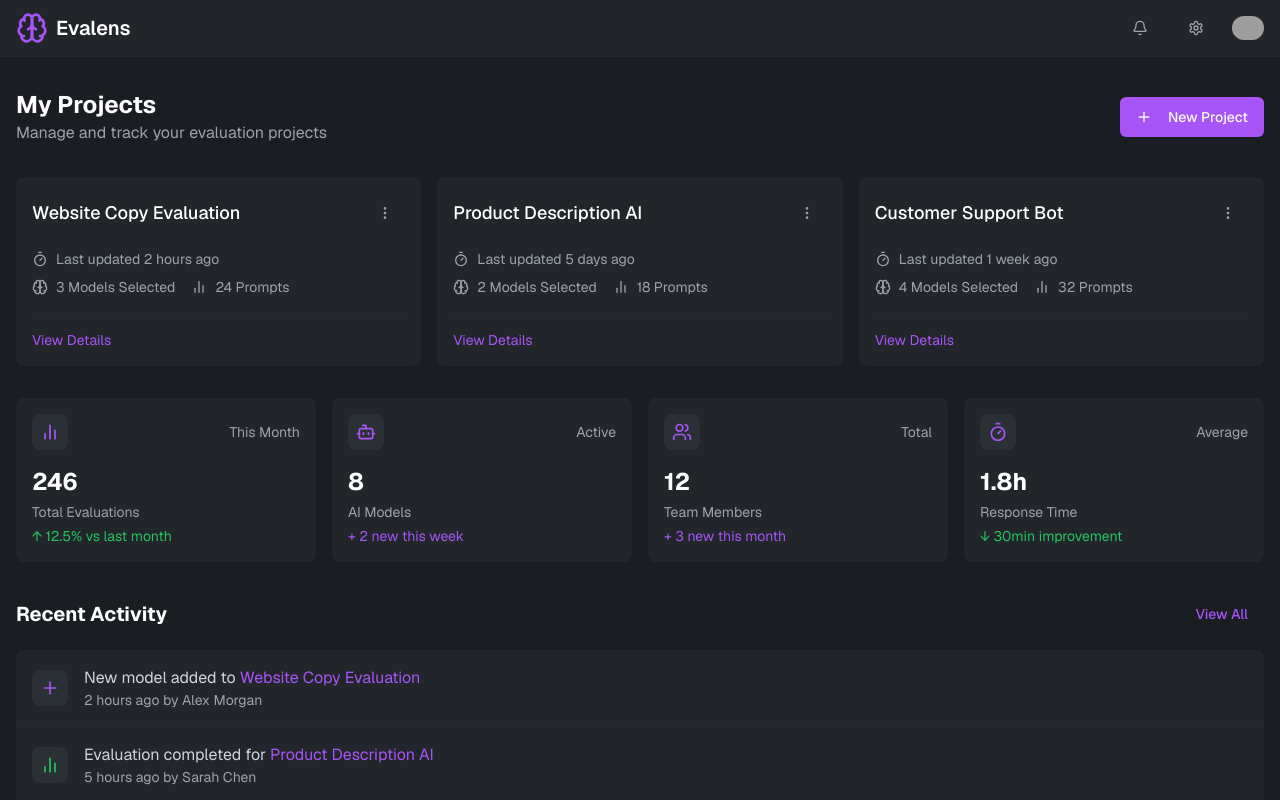
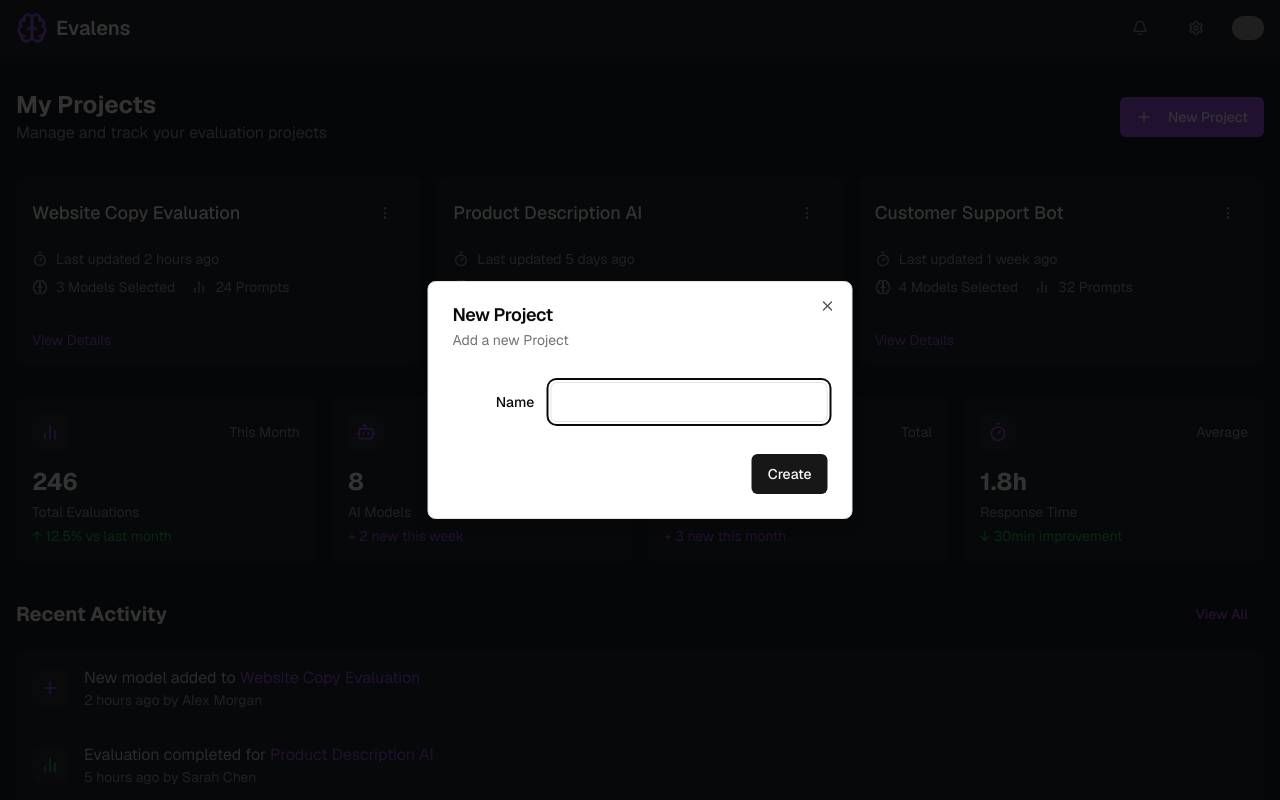
Before and after one commit to saliftankoano/evalens, a Next.js app: page /dashboard in a window 1280 px wide. Both pictures are taken after a click on the button "New Project". Shown: the top 800 px of the page. Built offline with nearby package versions, Linux system fonts and the light colour scheme; grey boxes are pictures that could not be loaded.

Commit message:
add new project modal and start global  context

```diff
--- /dev/null
+++ b/app/context.ts
@@ -0,0 +1,3 @@
+import { createContext } from "react";
+import { getCurrentUser } from "@/utils/supabase/currentUser";
+export function getUser() {}
--- a/app/dashboard/page.tsx
+++ b/app/dashboard/page.tsx
@@ -12,6 +12,7 @@
 } from "lucide-react";
 import { Button } from "@/components/ui/button";
 import NavBar from "@/components/dashboard/NavBar";
+import { NewProjectModal } from "@/components/dashboard/NewProjectModal";
 
 const projects = [
   {
@@ -110,10 +111,7 @@
               Manage and track your evaluation projects
             </p>
           </div>
-          <Button className="bg-purple-500 hover:bg-purple-600">
-            <Plus className="w-4 h-4 mr-2" />
-            New Project
-          </Button>
+          <NewProjectModal />
         </div>
 
         {/* Projects Grid */}
--- /dev/null
+++ b/components/dashboard/NewProjectModal.tsx
@@ -0,0 +1,59 @@
+import { Button } from "@/components/ui/button";
+import {
+  Dialog,
+  DialogContent,
+  DialogDescription,
+  DialogFooter,
+  DialogHeader,
+  DialogTitle,
+  DialogTrigger,
+} from "@/components/ui/dialog";
+import { Input } from "@/components/ui/input";
+import { Label } from "@/components/ui/label";
+import { Plus } from "lucide-react";
+import { useState } from "react";
+
+export function NewProjectModal() {
+  const [projectName, setProjectName] = useState("");
+  const [openDialog, setOpenDialog] = useState(false);
+  const handleNewProject = () => {
+    setOpenDialog(false);
+  };
+  return (
+    <Dialog open={openDialog} onOpenChange={setOpenDialog}>
+      <DialogTrigger asChild className="">
+        <Button
+          className="bg-purple-500 hover:bg-purple-600"
+          onClick={() => {
+            setOpenDialog(true);
+          }}
+        >
+          <Plus className="w-4 h-4 mr-2" />
+          New Project
+        </Button>
+      </DialogTrigger>
+      <DialogContent className="sm:max-w-[425px]">
+        <DialogHeader>
+          <DialogTitle>New Project</DialogTitle>
+          <DialogDescription>Add a new Project</DialogDescription>
+        </DialogHeader>
+        <form className="grid gap-4 py-4" onSubmit={handleNewProject}>
+          <div className="grid grid-cols-4 items-center gap-4">
+            <Label htmlFor="name" className="text-right">
+              Name
+            </Label>
+            <Input
+              id="projectName"
+              onChange={(e) => setProjectName(e.target.value)}
+              value={projectName}
+              className="col-span-3"
+            />
+          </div>
+        </form>
+        <DialogFooter>
+          <Button type="submit">Create</Button>
+        </DialogFooter>
+      </DialogContent>
+    </Dialog>
+  );
+}
--- /dev/null
+++ b/components/ui/dialog.tsx
@@ -0,0 +1,122 @@
+"use client"
+
+import * as React from "react"
+import * as DialogPrimitive from "@radix-ui/react-dialog"
+import { X } from "lucide-react"
+
+import { cn } from "@/lib/utils"
+
+const Dialog = DialogPrimitive.Root
+
+const DialogTrigger = DialogPrimitive.Trigger
+
+const DialogPortal = DialogPrimitive.Portal
+
+const DialogClose = DialogPrimitive.Close
+
+const DialogOverlay = React.forwardRef<
+  React.ElementRef<typeof DialogPrimitive.Overlay>,
+  React.ComponentPropsWithoutRef<typeof DialogPrimitive.Overlay>
+>(({ className, ...props }, ref) => (
+  <DialogPrimitive.Overlay
+    ref={ref}
+    className={cn(
+      "fixed inset-0 z-50 bg-black/80  data-[state=open]:animate-in data-[state=closed]:animate-out data-[state=closed]:fade-out-0 data-[state=open]:fade-in-0",
+      className
+    )}
+    {...props}
+  />
+))
+DialogOverlay.displayName = DialogPrimitive.Overlay.displayName
+
+const DialogContent = React.forwardRef<
+  React.ElementRef<typeof DialogPrimitive.Content>,
+  React.ComponentPropsWithoutRef<typeof DialogPrimitive.Content>
+>(({ className, children, ...props }, ref) => (
+  <DialogPortal>
+    <DialogOverlay />
+    <DialogPrimitive.Content
+      ref={ref}
+      className={cn(
+        "fixed left-[50%] top-[50%] z-50 grid w-full max-w-lg translate-x-[-50%] translate-y-[-50%] gap-4 border bg-background p-6 shadow-lg duration-200 data-[state=open]:animate-in data-[state=closed]:animate-out data-[state=closed]:fade-out-0 data-[state=open]:fade-in-0 data-[state=closed]:zoom-out-95 data-[state=open]:zoom-in-95 data-[state=closed]:slide-out-to-left-1/2 data-[state=closed]:slide-out-to-top-[48%] data-[state=open]:slide-in-from-left-1/2 data-[state=open]:slide-in-from-top-[48%] sm:rounded-lg",
+        className
+      )}
+      {...props}
+    >
+      {children}
+      <DialogPrimitive.Close className="absolute right-4 top-4 rounded-sm opacity-70 ring-offset-background transition-opacity hover:opacity-100 focus:outline-none focus:ring-2 focus:ring-ring focus:ring-offset-2 disabled:pointer-events-none data-[state=open]:bg-accent data-[state=open]:text-muted-foreground">
+        <X className="h-4 w-4" />
+        <span className="sr-only">Close</span>
+      </DialogPrimitive.Close>
+    </DialogPrimitive.Content>
+  </DialogPortal>
+))
+DialogContent.displayName = DialogPrimitive.Content.displayName
+
+const DialogHeader = ({
+  className,
+  ...props
+}: React.HTMLAttributes<HTMLDivElement>) => (
+  <div
+    className={cn(
+      "flex flex-col space-y-1.5 text-center sm:text-left",
+      className
+    )}
+    {...props}
+  />
+)
+DialogHeader.displayName = "DialogHeader"
+
+const DialogFooter = ({
+  className,
+  ...props
+}: React.HTMLAttributes<HTMLDivElement>) => (
+  <div
+    className={cn(
+      "flex flex-col-reverse sm:flex-row sm:justify-end sm:space-x-2",
+      className
+    )}
+    {...props}
+  />
+)
+DialogFooter.displayName = "DialogFooter"
+
+const DialogTitle = React.forwardRef<
+  React.ElementRef<typeof DialogPrimitive.Title>,
+  React.ComponentPropsWithoutRef<typeof DialogPrimitive.Title>
+>(({ className, ...props }, ref) => (
+  <DialogPrimitive.Title
+    ref={ref}
+    className={cn(
+      "text-lg font-semibold leading-none tracking-tight",
+      className
+    )}
+    {...props}
+  />
+))
+DialogTitle.displayName = DialogPrimitive.Title.displayName
+
+const DialogDescription = React.forwardRef<
+  React.ElementRef<typeof DialogPrimitive.Description>,
+  React.ComponentPropsWithoutRef<typeof DialogPrimitive.Description>
+>(({ className, ...props }, ref) => (
+  <DialogPrimitive.Description
+    ref={ref}
+    className={cn("text-sm text-muted-foreground", className)}
+    {...props}
+  />
+))
+DialogDescription.displayName = DialogPrimitive.Description.displayName
+
+export {
+  Dialog,
+  DialogPortal,
+  DialogOverlay,
+  DialogClose,
+  DialogTrigger,
+  DialogContent,
+  DialogHeader,
+  DialogFooter,
+  DialogTitle,
+  DialogDescription,
+}
--- /dev/null
+++ b/components/ui/label.tsx
@@ -0,0 +1,26 @@
+"use client"
+
+import * as React from "react"
+import * as LabelPrimitive from "@radix-ui/react-label"
+import { cva, type VariantProps } from "class-variance-authority"
+
+import { cn } from "@/lib/utils"
+
+const labelVariants = cva(
+  "text-sm font-medium leading-none peer-disabled:cursor-not-allowed peer-disabled:opacity-70"
+)
+
+const Label = React.forwardRef<
+  React.ElementRef<typeof LabelPrimitive.Root>,
+  React.ComponentPropsWithoutRef<typeof LabelPrimitive.Root> &
+    VariantProps<typeof labelVariants>
+>(({ className, ...props }, ref) => (
+  <LabelPrimitive.Root
+    ref={ref}
+    className={cn(labelVariants(), className)}
+    {...props}
+  />
+))
+Label.displayName = LabelPrimitive.Root.displayName
+
+export { Label }
--- a/package.json
+++ b/package.json
@@ -7,8 +7,9 @@
   },
   "dependencies": {
     "@radix-ui/react-checkbox": "^1.1.3",
+    "@radix-ui/react-dialog": "^1.1.4",
     "@radix-ui/react-dropdown-menu": "^2.1.1",
-    "@radix-ui/react-label": "^2.1.0",
+    "@radix-ui/react-label": "^2.1.1",
     "@radix-ui/react-progress": "^1.1.1",
     "@radix-ui/react-select": "^2.1.4",
     "@radix-ui/react-slot": "^1.1.1",
--- /dev/null
+++ b/utils/supabase/currentUser.ts
@@ -0,0 +1,16 @@
+import { createClient } from "./server";
+
+export async function getCurrentUser() {
+  const supabase = await createClient();
+  const {
+    data: { user },
+    error,
+  } = await supabase.auth.getUser();
+
+  if (error) {
+    console.error("Error getting session:", error);
+    return null;
+  }
+
+  return user;
+}
```
Also changed, not shown: 2 other files (tests, documents, lock files or other folders).
